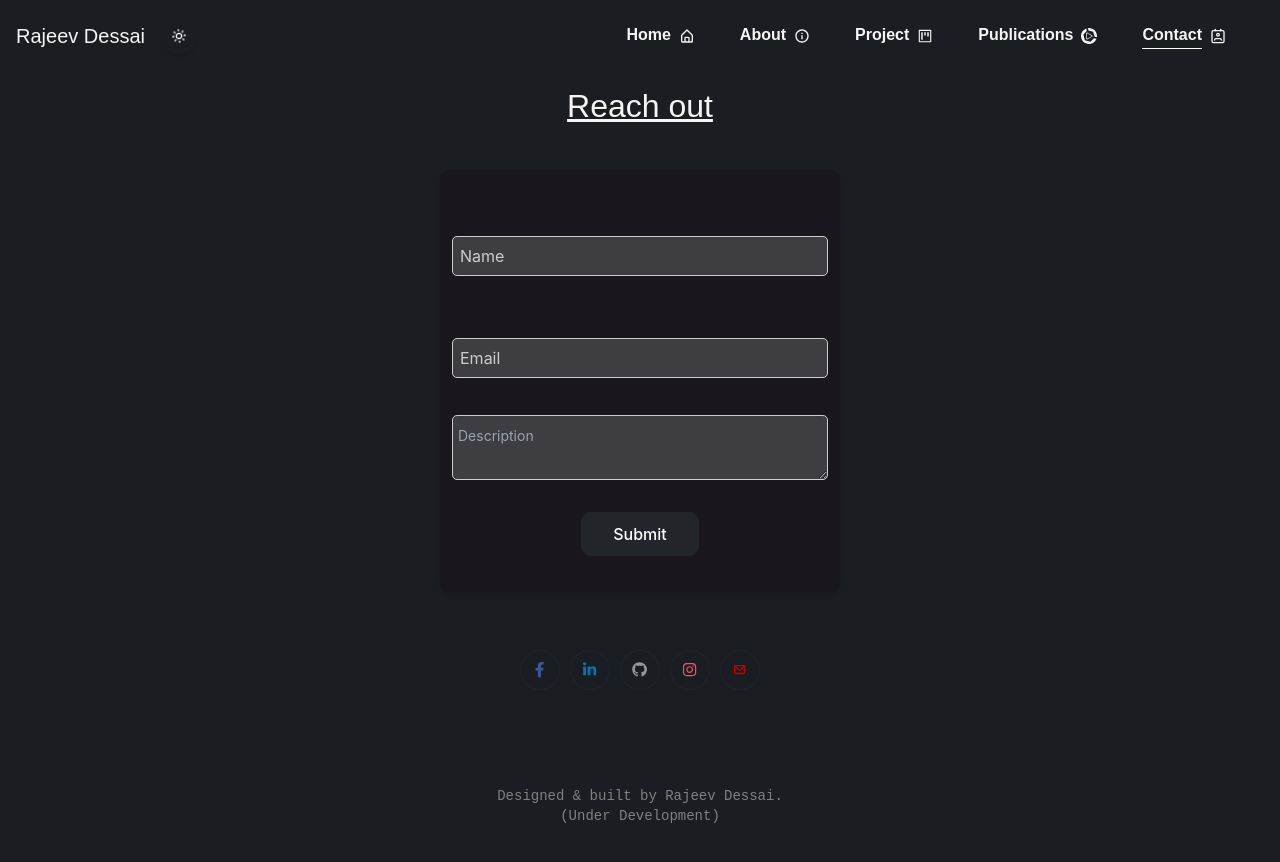
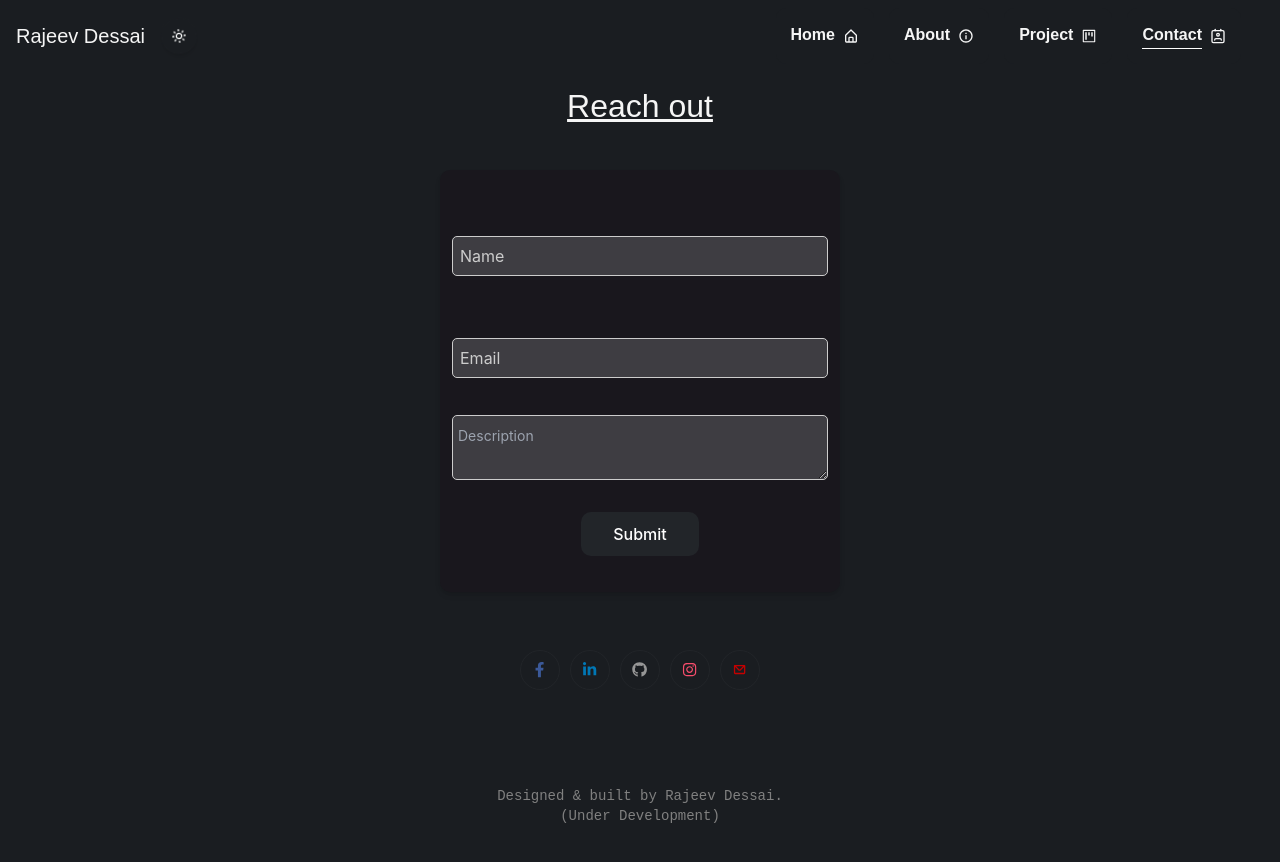
Before and after one commit to fury-r/portfolio, a Next.js app: page /contact in a window 1280 px wide. Shown: the top 862 px of the page. Built offline with nearby package versions, Linux system fonts and the light colour scheme.

Commit message:
🔥 remove publications (Temporary change)

```diff
--- a/src/app/component/MainNavbar.tsx
+++ b/src/app/component/MainNavbar.tsx
@@ -40,11 +40,11 @@ const NAV_ITEMS: {
     icon: <AiOutlineProject />,
     routes: Routes.project.path,
   },
-  {
-    title: "Publications",
-    icon: <SiGradleplaypublisher />,
-    routes: Routes.publications.path,
-  },
+  // {
+  //   title: "Publications",
+  //   icon: <SiGradleplaypublisher />,
+  //   routes: Routes.publications.path,
+  // },
   {
     title: "Contact",
     icon: <LuContact />,
```
